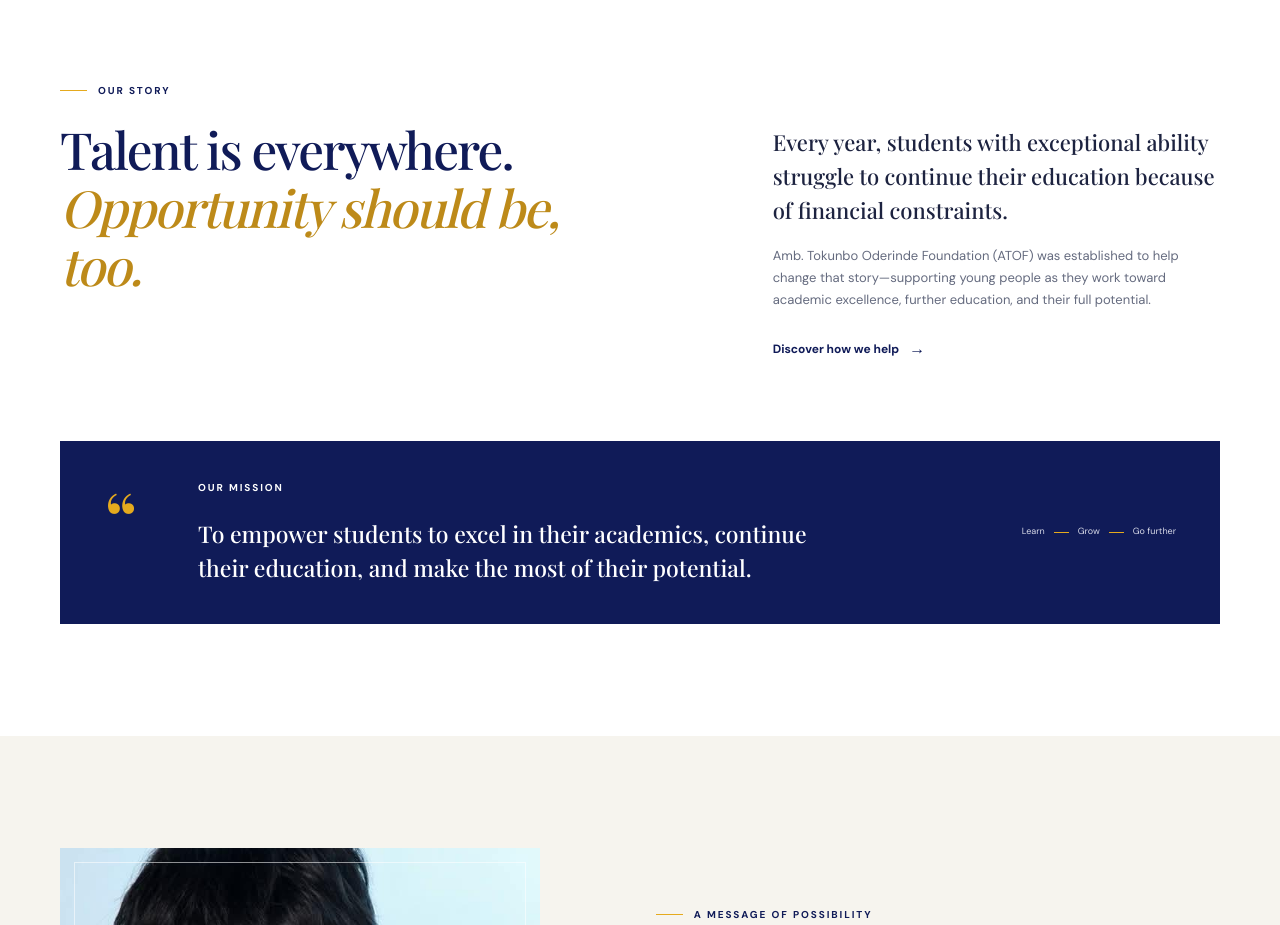
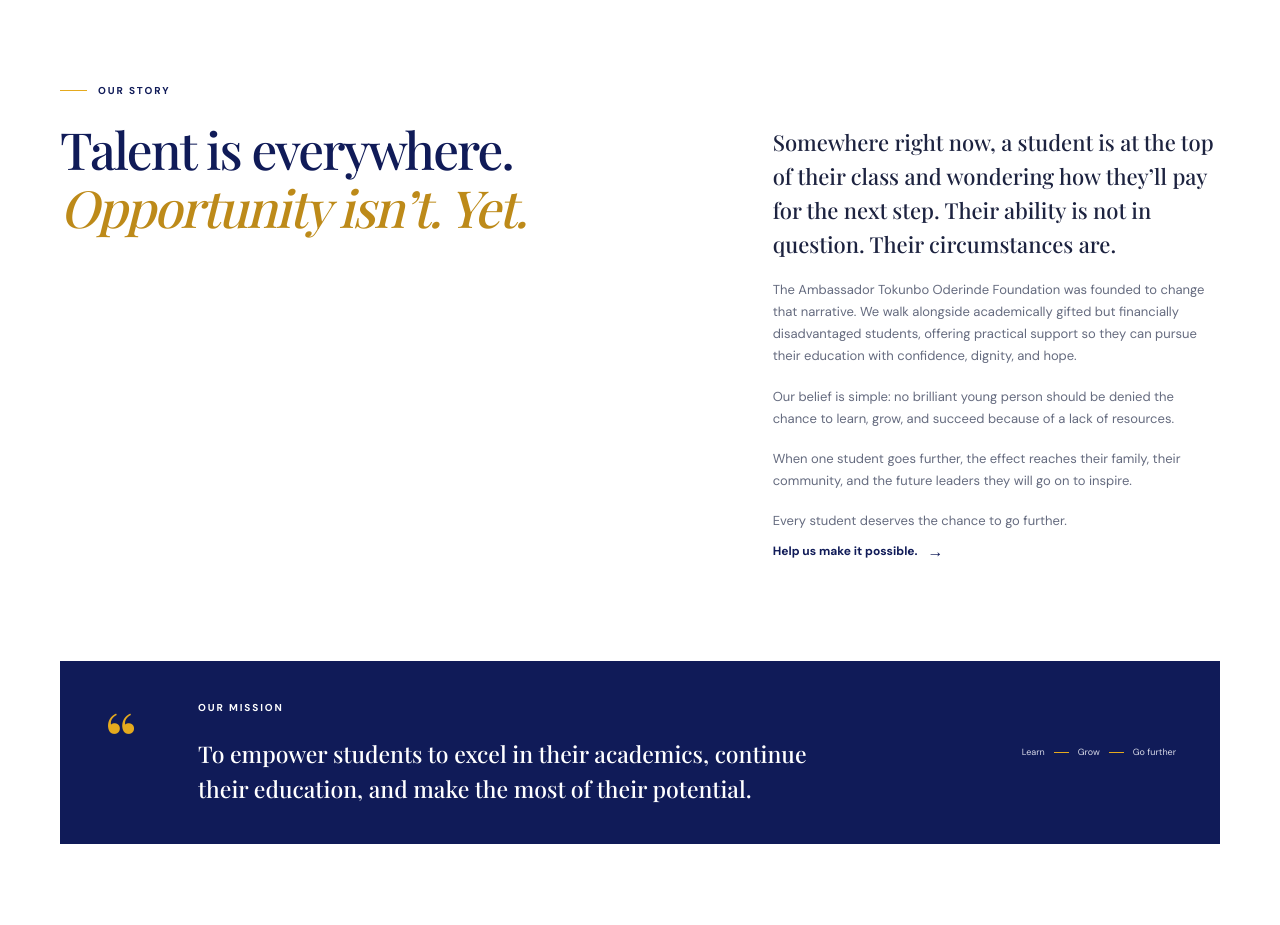
Before and after one commit to AyoDouble/atof, a plain HTML site: page index.html in a window 1280 px wide. Shown: the part 940-1865 px from the top of the page. Drawn offline with nearby package versions, Linux system fonts and the light colour scheme; a web font is replaced by a local one.

Commit message:
Update ATOF story copy
Co-authored-by: Copilot App <223556219+Copilot@users.noreply.github.com>

```diff
--- a/index.html
+++ b/index.html
@@ -73,12 +73,14 @@
         <div class="container story-grid">
           <div class="section-heading">
             <p class="eyebrow"><span class="eyebrow-line"></span> Our story</p>
-            <h2>Talent is everywhere.<br><em>Opportunity should be, too.</em></h2>
+            <h2>Talent is everywhere.<br><em>Opportunity isn’t. Yet.</em></h2>
           </div>
           <div class="story-content">
-            <p class="story-lead">Every year, students with exceptional ability struggle to continue their education because of financial constraints.</p>
-            <p>Amb. Tokunbo Oderinde Foundation (ATOF) was established to help change that story—supporting young people as they work toward academic excellence, further education, and their full potential.</p>
-            <a class="text-link" href="#support">Discover how we help <span aria-hidden="true">→</span></a>
+            <p class="story-lead">Somewhere right now, a student is at the top of their class and wondering how they’ll pay for the next step. Their ability is not in question. Their circumstances are.</p>
+            <p>The Ambassador Tokunbo Oderinde Foundation was founded to change that narrative. We walk alongside academically gifted but financially disadvantaged students, offering practical support so they can pursue their education with confidence, dignity, and hope.</p>
+            <p>Our belief is simple: no brilliant young person should be denied the chance to learn, grow, and succeed because of a lack of resources.</p>
+            <p>When one student goes further, the effect reaches their family, their community, and the future leaders they will go on to inspire.</p>
+            <p>Every student deserves the chance to go further. <a class="text-link" href="#support">Help us make it possible. <span aria-hidden="true">→</span></a></p>
           </div>
         </div>
         <div class="container mission-band">
```
